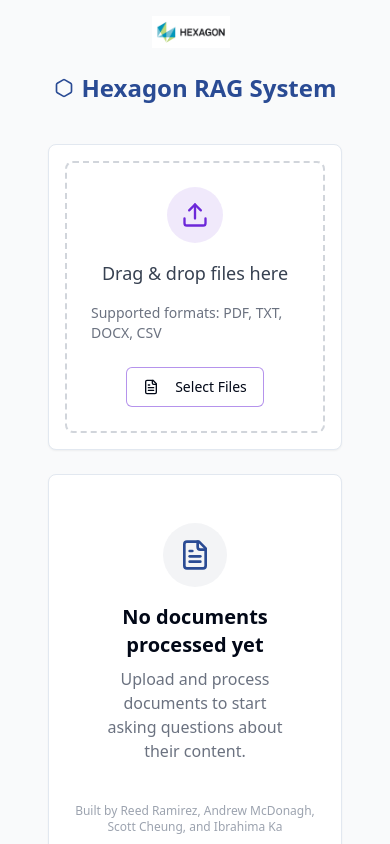
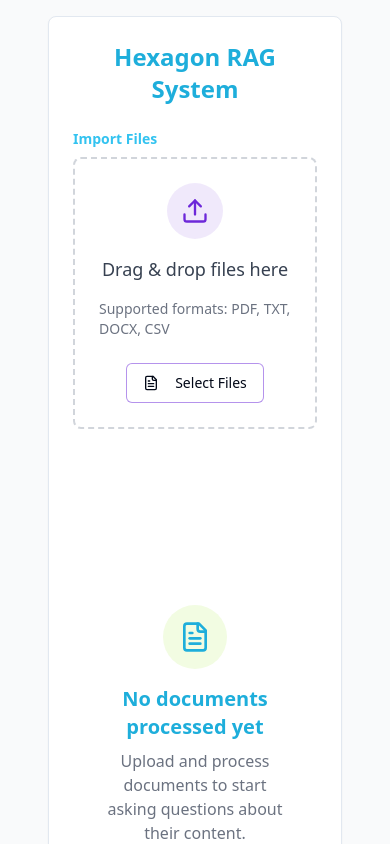
Before and after one commit to AndrewMcDonagh/RAGHex, a React (Vite) app: page / in a window 390 px wide. Shown: the top 844 px of the page. Built offline with nearby package versions, Linux system fonts and the light colour scheme.

Commit message:
Refactor: Consolidate UI elements and adjust styling
Consolidates the file upload and chat interface into a single panel.
Adjusts font colors to match the logo's blue and green, and removes the logo.

```diff
--- a/src/components/MessageList.tsx
+++ b/src/components/MessageList.tsx
@@ -34,8 +34,8 @@ const MessageList = ({ messages, loading = false }: MessageListProps) => {
           <div
             className={`max-w-[85%] px-4 py-3 rounded-lg ${
               message.role === "user"
-                ? "bg-[#2A4B94] text-white rounded-tr-none"
-                : "bg-gray-100 text-gray-800 rounded-tl-none"
+                ? "bg-[#1EAEDB] text-white rounded-tr-none"
+                : "bg-[#F2FCE2] text-gray-800 rounded-tl-none"
             }`}
           >
             <p className="whitespace-pre-line">{message.content}</p>
@@ -48,7 +48,7 @@ const MessageList = ({ messages, loading = false }: MessageListProps) => {
 
       {loading && (
         <div className="flex justify-start">
-          <div className="max-w-[85%] px-4 py-3 rounded-lg bg-gray-100 text-gray-800 rounded-tl-none">
+          <div className="max-w-[85%] px-4 py-3 rounded-lg bg-[#F2FCE2] text-gray-800 rounded-tl-none">
             <div className="flex space-x-2 items-center">
               <div className="bg-gray-300 rounded-full h-2 w-2 animate-pulse-opacity"></div>
               <div className="bg-gray-300 rounded-full h-2 w-2 animate-pulse-opacity delay-150"></div>
--- a/src/components/RAGContainer.tsx
+++ b/src/components/RAGContainer.tsx
@@ -1,4 +1,3 @@
-
 import { useState } from "react";
 import { Button } from "@/components/ui/button";
 import FileUploader from "./FileUploader";
@@ -7,7 +6,7 @@ import ChatInput from "./ChatInput";
 import MessageList, { MessageType } from "./MessageList";
 import { useToast } from "@/components/ui/use-toast";
 import { v4 as uuidv4 } from "uuid";
-import { Search, FileText, Hexagon } from "lucide-react";
+import { Search, FileText } from "lucide-react";
 
 const RAGContainer = () => {
   const [files, setFiles] = useState<File[]>([]);
@@ -100,22 +99,14 @@ const RAGContainer = () => {
   };
 
   return (
-    <div className="flex flex-col w-full h-[calc(100vh-2rem)] gap-6">
-      {/* Header for Mobile */}
-      <div className="md:hidden w-full text-center mb-2">
-        <div className="flex items-center justify-center mb-2">
-          <Hexagon className="h-5 w-5 text-[#2A4B94] mr-2" />
-          <h1 className="text-2xl font-bold text-[#2A4B94]">Hexagon RAG System</h1>
-        </div>
-      </div>
+    <div className="w-full bg-white rounded-lg shadow-sm border p-6">
+      <h1 className="text-2xl font-bold text-[#1EAEDB] text-center mb-6">Hexagon RAG System</h1>
 
-      {/* Document Upload Panel - Made smaller and simpler */}
-      <div className="w-full md:w-1/4 lg:w-1/5 bg-white p-4 rounded-lg shadow-sm border overflow-y-auto">
-        <div className="hidden md:flex items-center mb-4">
-          <Hexagon className="h-4 w-4 text-[#2A4B94] mr-2" />
-          <h2 className="text-sm font-bold text-[#2A4B94]">Import Files</h2>
-        </div>
-
+      <div className="grid grid-cols-1 gap-6">
+        {/* Files Section - Simplified and integrated */}
+        {!isReady && (
+          <div className="w-full mx-auto max-w-xl">
+            <h2 className="text-sm font-bold text-[#33C3F0] mb-2">Import Files</h2>
             <FileUploader onFilesUpload={handleFilesUpload} isLoading={isProcessing} />
 
             <DocumentList
@@ -124,58 +115,56 @@ const RAGContainer = () => {
               isProcessing={isProcessing}
             />
 
-        {files.length > 0 && !isReady && (
+            {files.length > 0 && (
               <Button
                 onClick={processFiles}
-            className="w-full mt-4 bg-[#2A4B94] hover:bg-[#1D355E]"
+                className="w-full mt-4 bg-[#1EAEDB] hover:bg-[#0FA0CE]"
                 disabled={isProcessing}
               >
                 {isProcessing ? "Processing..." : "Process Documents"}
               </Button>
             )}
           </div>
+        )}
 
-      {/* Chat Interface Panel - Centered and more prominent */}
-      <div className="w-full md:w-3/4 lg:w-4/5 flex flex-col bg-white p-6 rounded-lg shadow-sm border">
-        {/* Header with Hexagon Branding (Desktop only) */}
-        <div className="hidden md:flex items-center justify-center mb-6">
-          <Hexagon className="h-6 w-6 text-[#2A4B94] mr-2" />
-          <h1 className="text-2xl font-bold text-[#2A4B94]">Hexagon RAG System</h1>
+        {/* Chat Interface */}
+        <div className="w-full mx-auto max-w-3xl">
+          <div className="flex flex-col h-[calc(100vh-300px)]">
+            <div className="flex-1 overflow-hidden">
+              {isReady ? (
+                messages.length === 0 ? (
+                  <div className="h-full flex flex-col items-center justify-center text-center p-6">
+                    <div className="bg-[#F2FCE2] p-4 rounded-full mb-4">
+                      <Search className="h-8 w-8 text-[#1EAEDB]" />
                     </div>
-
-        {isReady ? (
-          <div className="flex flex-col h-full">
-            <div className="flex-1 overflow-hidden">
-              {messages.length === 0 ? (
-                <div className="h-full flex flex-col items-center justify-center text-center p-6">
-                  <div className="bg-[#2A4B94]/10 p-4 rounded-full mb-4">
-                    <Search className="h-8 w-8 text-[#2A4B94]" />
-                  </div>
-                  <h3 className="text-xl font-semibold mb-2">Ask about your documents</h3>
+                    <h3 className="text-xl font-semibold mb-2 text-[#1EAEDB]">Ask about your documents</h3>
                     <p className="text-gray-500 max-w-md">
                       Your documents have been processed. You can now ask questions about their content.
                     </p>
                   </div>
                 ) : (
                   <MessageList messages={messages} loading={isAnswering} />
-              )}
-            </div>
-
-            <div className="pt-4 border-t mt-auto">
-              <ChatInput onSend={handleSendMessage} disabled={isAnswering} />
-            </div>
-          </div>
+                )
               ) : (
                 <div className="h-full flex flex-col items-center justify-center text-center p-6">
-            <div className="bg-gray-100 p-4 rounded-full mb-4">
-              <FileText className="h-8 w-8 text-[#2A4B94]" />
+                  <div className="bg-[#F2FCE2] p-4 rounded-full mb-4">
+                    <FileText className="h-8 w-8 text-[#1EAEDB]" />
                   </div>
-            <h3 className="text-xl font-semibold mb-2">No documents processed yet</h3>
+                  <h3 className="text-xl font-semibold mb-2 text-[#1EAEDB]">No documents processed yet</h3>
                   <p className="text-gray-500 max-w-md">
                     Upload and process documents to start asking questions about their content.
                   </p>
                 </div>
               )}
+            </div>
+
+            {isReady && (
+              <div className="pt-4 border-t mt-auto">
+                <ChatInput onSend={handleSendMessage} disabled={isAnswering} />
+              </div>
+            )}
+          </div>
+        </div>
 
         {/* Team attribution */}
         <div className="text-xs text-gray-400 text-center mt-4">
--- a/src/pages/Index.tsx
+++ b/src/pages/Index.tsx
@@ -1,22 +1,9 @@
 
 import RAGContainer from "@/components/RAGContainer";
-import { Hexagon } from "lucide-react";
 
 const Index = () => {
   return (
     <div className="min-h-screen bg-gray-50 p-4">
-      <header className="container mx-auto flex justify-center items-center mb-6">
-        <div className="flex items-center">
-          <img
-            src="/lovable-uploads/599f67d7-5b76-4210-ac4e-8231f4172670.png"
-            alt="Hexagon Logo"
-            className="h-8 mr-2"
-          />
-          <h1 className="text-2xl font-bold text-[#2A4B94] hidden md:block">
-            RAG System
-          </h1>
-        </div>
-      </header>
       <main className="container mx-auto">
         <RAGContainer />
       </main>
```
Lines whose indentation alone changed are shown as unchanged.
